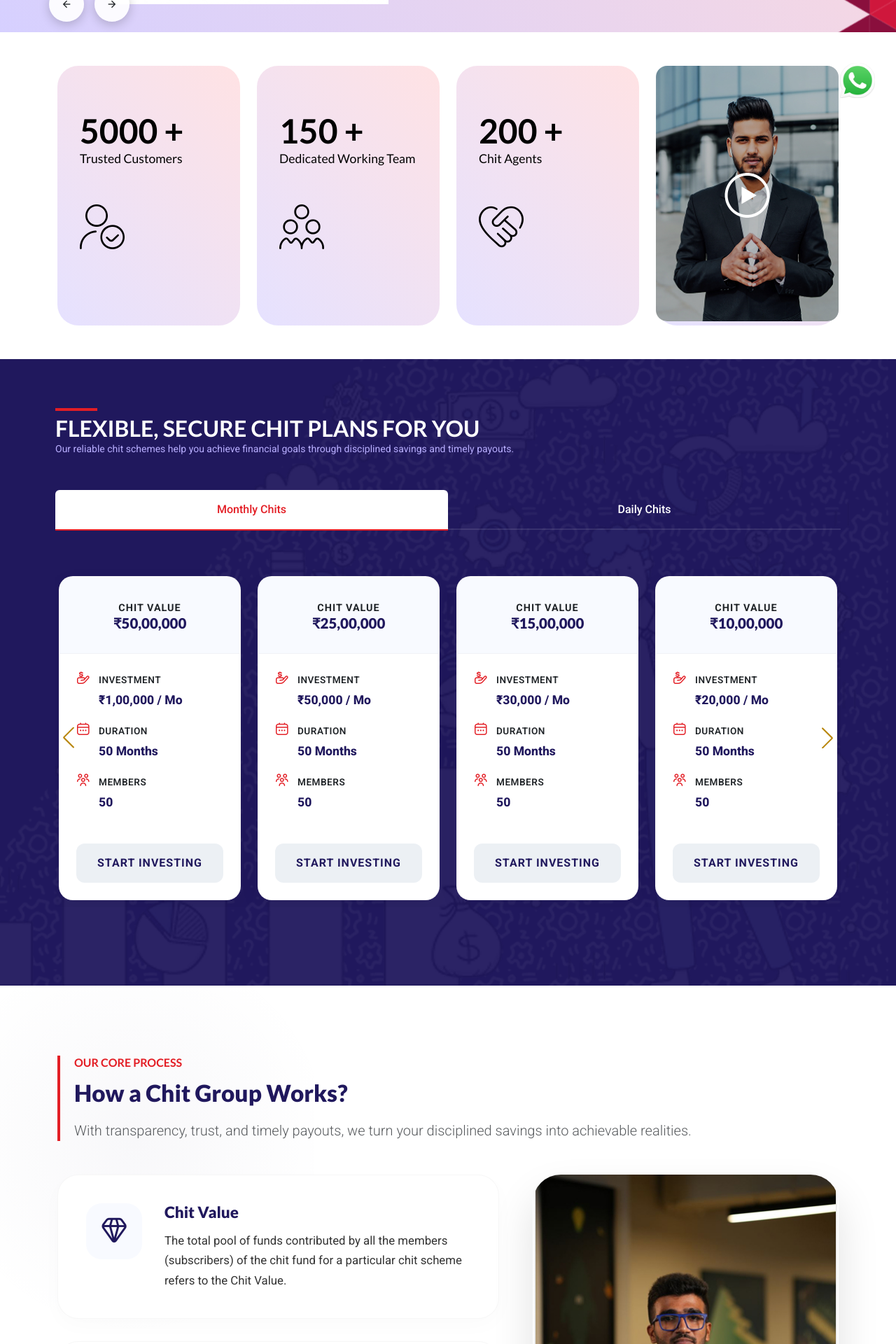
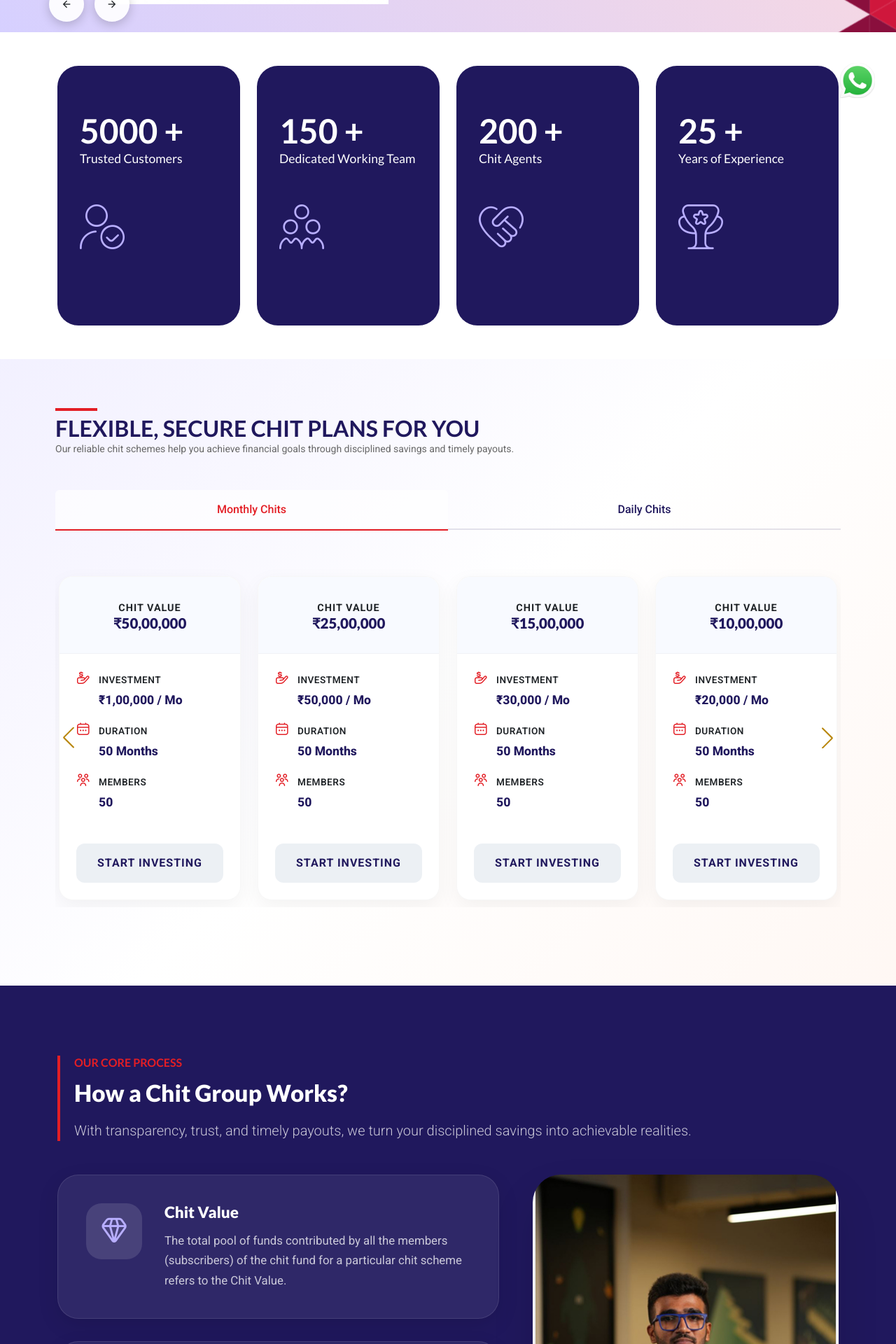
Before and after one commit to praveengupthanandipati/amratchits, a React (Vite) app: page / in a window 1280 px wide. Shown: the part 560-2480 px from the top of the page at 70% size. Built offline with nearby package versions, Linux system fonts and the light colour scheme.

Commit message:
UI changes

```diff
--- a/src/components/Homechitplans.jsx
+++ b/src/components/Homechitplans.jsx
@@ -186,8 +186,8 @@ const Homechitplans = () => {
                     <Sectiontitle
                         title="Flexible, Secure CHIT Plans For You"
                         description="Our reliable chit schemes help you achieve financial goals through disciplined savings and timely payouts."
-                        titleClass=" text-white text-uppercase font-bold"
-                        descriptionClass="text-primary-50 small"
+                        titleClass="text-primarynew text-uppercase font-bold"
+                        descriptionClass="text-gray-40 small"
                     />
 
                     {/* Desktop & Mobile Tabs with Carousel */}
--- a/src/components/Homefeatures.jsx
+++ b/src/components/Homefeatures.jsx
@@ -1,24 +1,8 @@
-import React, { useEffect, useRef } from "react";
-import herovideoimg from "../assets/img/video-img.jpg";
+import React, { useRef } from "react";
 
 const Homefeatures = () => {
-  const [showModal, setShowModal] = React.useState(false);
   const featureRefs = useRef([]);
   const sectionRef = useRef(null);
-
-  const handlePlayClick = (e) => {
-    e.preventDefault();
-    setShowModal(true);
-  };
-
-  const handleCloseModal = () => {
-    setShowModal(false);
-  };
-
-  useEffect(() => {
-    // Animations disabled for this page (temporary)
-    return () => { };
-  }, []);
 
   return (
     <React.Fragment>
@@ -52,68 +36,17 @@ const Homefeatures = () => {
             </div>
           </div>
           <div className="col-md-3" ref={el => featureRefs.current[3] = el}>
-            <div className="feature-column herovideoimg p-0 position-relative">
-              <img
-                src={herovideoimg}
-                alt="hero video img"
-                className="img-fluid rounded-4"
-              />
-              <button
-                className="video-play-btn position-absolute top-50 start-50 translate-middle border-0 bg-transparent p-0"
-                onClick={handlePlayClick}
-              >
-                <span className="icon-play fs-1 text-white"></span>
-              </button>
+            <div className="feature-column mb-2 mb-md-0">
+              <h2 className="font-bold">25 +</h2>
+              <h5>Years of Experience</h5>
+              <div className="icon">
+                <i className="fi fi-tr-trophy-star icomoon"></i>
+              </div>
             </div>
           </div>
         </div>
       </div>
 
-      {/* Bootstrap Modal for Video */}
-      {showModal && (
-        <div>
-          <div
-            className="modal fade show"
-            style={{ display: "block" }}
-            tabIndex="-1"
-            role="dialog"
-            aria-modal="true"
-            onClick={handleCloseModal}
-          >
-            <div className="modal-dialog modal-dialog-centered modal-xl">
-              <div
-                className="modal-content"
-                onClick={(e) => e.stopPropagation()}
-              >
-                <div className="modal-header border-0">
-                  <h5 className="modal-title">Watch Our Video</h5>
-                  <button
-                    type="button"
-                    className="btn-close btn-close-black"
-                    onClick={handleCloseModal}
-                    aria-label="Close"
-                  ></button>
-                </div>
-                <div className="modal-body p-0">
-                  <div className="ratio ratio-16x9">
-                    <iframe
-                      src="https://www.youtube.com/embed/hMBN6yTIDb0?autoplay=1"
-                      title="Finance Basics Video"
-                      allow="accelerometer; autoplay; clipboard-write; encrypted-media; gyroscope; picture-in-picture"
-                      allowFullScreen
-                    ></iframe>
-                  </div>
-                </div>
-              </div>
-            </div>
-          </div>
-          <div
-            className="modal-backdrop fade show"
-            style={{ zIndex: 1050 }}
-            onClick={handleCloseModal}
-          ></div>
-        </div>
-      )}
     </React.Fragment>
   );
 };
--- a/src/pages/Home.jsx
+++ b/src/pages/Home.jsx
@@ -241,8 +241,8 @@ const Home = () => {
             <h6 className="text-secondarynew text-uppercase letter-spacing font-bold mb-3">
               Our Core Process
             </h6>
-            <h2 className="text-primarynew">How a Chit Group Works?</h2>
-            <p className="lead text-muted">
+            <h2 className="text-white">How a Chit Group Works?</h2>
+            <p className="lead text-white opacity-75">
               With transparency, trust, and timely payouts, we turn your
               disciplined savings into achievable realities.
             </p>
@@ -290,51 +290,25 @@ const Home = () => {
                   alt="Amrat Chits Process"
                   className="img-fluid main-image mb-4"
                 />
-                <div className="floating-badge">
-                  <div className="badge-icon">
-                    <i className="fi fi-rr-shield-check"></i>
-                  </div>
-                  <div className="badge-info">
-                    <span>Government Regulated</span>
-                    <small>100% Secure & Trusted</small>
-                  </div>
-                </div>
               </div>
+            </div>
+          </div>
+
+          {/* Know More Row */}
+          <div className="row mt-5 pt-3">
+            <div className="col-12 d-flex flex-column flex-md-row align-items-center justify-content-between gap-4 know-more-row">
+              <h4 className="text-white mb-0">Do you want to know more about how chit funds work?</h4>
+              <Link to="/about" className="btn-primary-light flex-shrink-0">
+                Learn More
+              </Link>
             </div>
           </div>
         </div>
       </section>
 
-      {/* services Section */}
-      <section className="serviceshome">
-        <div className="services-bg-decor">
-          <div className="decor-circle circle-1"></div>
-          <div className="decor-circle circle-2"></div>
-        </div>
-        <div className="container" ref={servicesSectionRef}>
-          <div className="pb-4 pb-md-5 position-relative z-index-1">
-            <Sectiontitle
-              title="Our Services"
-              titleClass="text-white text-uppercase font-bold mb-3"
-            />
-            <p className="text-white opacity-75 max-w-600">
-              Our reliable chit schemes help you achieve financial goals through
-              disciplined savings and timely payouts.
-            </p>
-          </div>
-          <div className="row g-4 align-items-stretch position-relative z-index-1">
-            {servicesData.map((item, idx) => (
-              <ServiceCard
-                key={idx}
-                item={item}
-                index={idx}
-                servicesRef={servicesRef}
-              />
-            ))}
-          </div>
-        </div>
-      </section>
-      {/* <Whatsets /> */}
+       {/* Who We are Section */}
+      <Whoweare />
+
 
       {/*customers / agents*/}
       <section className="customer-agents mt-3 mt-md-5">
@@ -372,8 +346,7 @@ const Home = () => {
         </div>
       </section>
 
-      {/* Who We are Section */}
-      <Whoweare />
+
 
       {/* testimonials section */}
       <section className="testimonials-home" ref={testimonialsRef}>
--- a/src/styles/App.scss
+++ b/src/styles/App.scss
@@ -694,15 +694,13 @@ h1 {
 }
 
 .feature-column {
-  background: linear-gradient(45deg,
-      rgba(223, 218, 255, 0.8),
-      rgba(255, 219, 221, 0.8));
+  background: map.get(v.$colors, "primarynew");
   height: 100%;
   width: 100%;
   padding: 2rem;
 
   border-radius: 30px;
-  color: map.get(v.$colors, "black");
+  color: #ffffff;
   display: flex;
   flex-direction: column;
   justify-content: space-between;
@@ -727,7 +725,7 @@ h1 {
 
   .icomoon {
     font-size: clamp(3rem, 6vw, 4rem);
-    color: map.get(v.$colors, "primary");
+    color: map.get(v.$colors, "primary-50");
   }
 }
 
@@ -790,7 +788,7 @@ footer {
   }
 
   .rightsrow {
-    border-top: 1px solid rgba(255, 255, 255, 0.06);
+    // border-top: 1px solid rgba(255, 255, 255, 0.06);
     padding-top: 1rem;
     margin-top: 1.5rem;
   }
@@ -1134,10 +1132,9 @@ footer {
 }
 
 .chitplans-section {
-  background: url("../assets/img/chitplansbg.png") right center no-repeat map.get(v.$colors, "primarynew");
+  background: linear-gradient(135deg, rgba(184, 174, 255, 0.18) 0%, #ffffff 50%, rgba(255, 214, 192, 0.18) 100%);
   padding: 5rem 0;
   min-height: 500px;
-  background-size: cover;
 }
 
 .section-title {
@@ -1159,7 +1156,7 @@ footer {
   margin-top: 3rem;
 
   .chit-nav-tabs {
-    border-bottom: 2px solid rgba(255, 255, 255, 0.1);
+    border-bottom: 2px solid rgba(32, 24, 93, 0.12);
     margin-bottom: 0;
 
     .nav-item {
@@ -1169,7 +1166,7 @@ footer {
         background: transparent;
         border: none;
         border-bottom: 2px solid transparent;
-        color: map.get(v.$colors, "white");
+        color: map.get(v.$colors, "primarynew");
         padding: 1rem 1.5rem;
         font-weight: map.get(v.$roboto-weights, "medium");
         @include m.transition(all, 0.3s, ease);
@@ -1177,13 +1174,13 @@ footer {
         &:hover {
           border-bottom-color: map.get(v.$colors, "secondarynew");
           color: map.get(v.$colors, "secondarynew");
-          background: rgba(255, 255, 255, 0.05);
+          background: rgba(32, 24, 93, 0.04);
         }
 
         &.active {
           border-bottom-color: map.get(v.$colors, "secondarynew");
           color: map.get(v.$colors, "secondarynew");
-          background: map.get(v.$colors, "white");
+          background: rgba(255, 255, 255, 0.7);
         }
       }
     }
@@ -3186,21 +3183,14 @@ footer {
   padding: 100px 0;
   position: relative;
   overflow: hidden;
-  background: #fff;
+  background: map.get(v.$colors, "primarynew");
 
   @include m.respond-below(map.get(v.$breakpoints, "md")) {
     padding: 40px 0;
   }
 
   .section-bg-element {
-    position: absolute;
-    top: -10%;
-    left: -5%;
-    width: 40%;
-    height: 60%;
-    background: radial-gradient(circle, rgba(32, 24, 93, 0.03) 0%, transparent 70%);
-    z-index: 0;
-    pointer-events: none;
+    display: none;
   }
 
   .content-wrapper {
@@ -3222,20 +3212,20 @@ footer {
   }
 
   .info-card-modern {
-    background: #ffffff;
+    background: rgba(255, 255, 255, 0.07);
     border-radius: 30px;
     padding: 2.5rem;
     margin-bottom: 2rem;
     display: flex;
     align-items: flex-start;
     transition: all 0.4s cubic-bezier(0.165, 0.84, 0.44, 1);
-    border: 1px solid rgba(0, 0, 0, 0.03);
-    box-shadow: 0 10px 30px rgba(0, 0, 0, 0.02);
+    border: 1px solid rgba(255, 255, 255, 0.1);
+    box-shadow: 0 10px 30px rgba(0, 0, 0, 0.1);
 
     &:hover {
       transform: translateX(15px);
-      box-shadow: 0 20px 40px rgba(32, 24, 93, 0.08);
-      border-color: rgba(32, 24, 93, 0.1);
+      box-shadow: 0 20px 40px rgba(0, 0, 0, 0.2);
+      border-color: rgba(255, 255, 255, 0.2);
 
       .icon-wrapper {
         background: map.get(v.$colors, "secondarynew");
@@ -3250,7 +3240,7 @@ footer {
     .icon-wrapper {
       width: 80px;
       height: 80px;
-      background: #f8faff;
+      background: rgba(255, 255, 255, 0.12);
       border-radius: 22px;
       display: flex;
       align-items: center;
@@ -3260,7 +3250,7 @@ footer {
 
       i {
         font-size: 2.2rem;
-        color: map.get(v.$colors, "primarynew");
+        color: map.get(v.$colors, "primary-50");
         transition: all 0.4s ease;
       }
     }
@@ -3274,13 +3264,13 @@ footer {
 
       h4 {
         font-weight: 800;
-        color: map.get(v.$colors, "primarynew");
+        color: #ffffff;
         margin-bottom: 0.75rem;
         font-size: 1.4rem;
       }
 
       p {
-        color: map.get(v.$colors, "gray-80");
+        color: rgba(255, 255, 255, 0.75);
         line-height: 1.7;
         margin-bottom: 0;
         font-size: 1.05rem;
@@ -3348,6 +3338,17 @@ footer {
   }
 }
 
+.know-more-row {
+  border-top: 1px solid rgba(255, 255, 255, 0.15);
+  padding-top: 2rem;
+
+  h4 {
+    font-size: clamp(1rem, 2vw, 1.3rem);
+    font-weight: 700;
+    max-width: 600px;
+  }
+}
+
 @media (max-width: 991px) {
   .what-we-do-refined {
     .info-card-modern {
@@ -3427,7 +3428,7 @@ footer {
         line-height: 1;
         margin-bottom: 0.5rem;
         background: linear-gradient(180deg, #fff 0%, rgba(255, 255, 255, 0.6) 100%);
-        -webkit-background-clip: text;
+        // -webkit-background-clip: text;
         -webkit-text-fill-color: transparent;
       }
 
```
Also changed, not shown: src/components/Footer.jsx (+23 -1 lines), src/components/Whoweare.jsx (+18 -15 lines).
